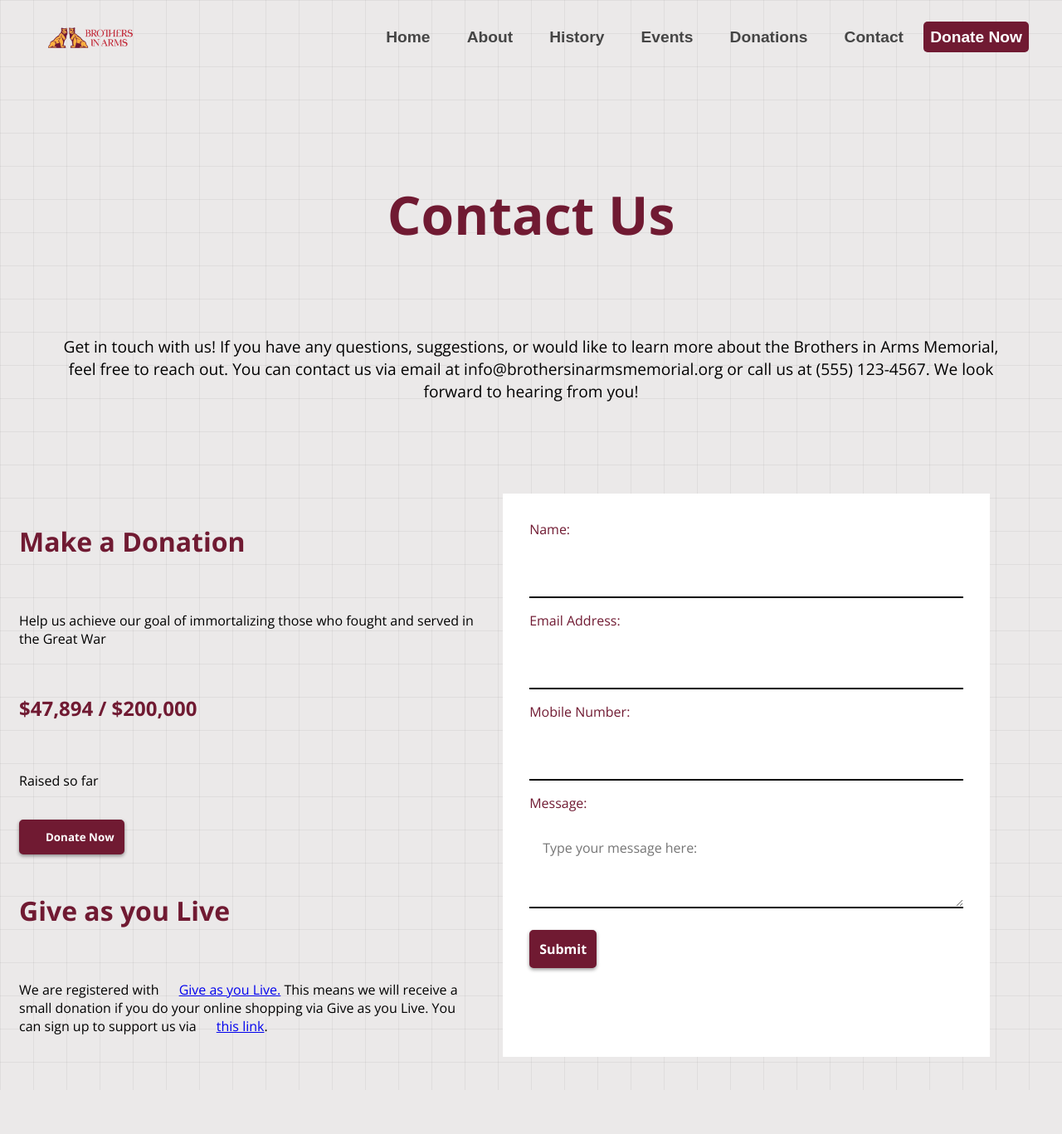
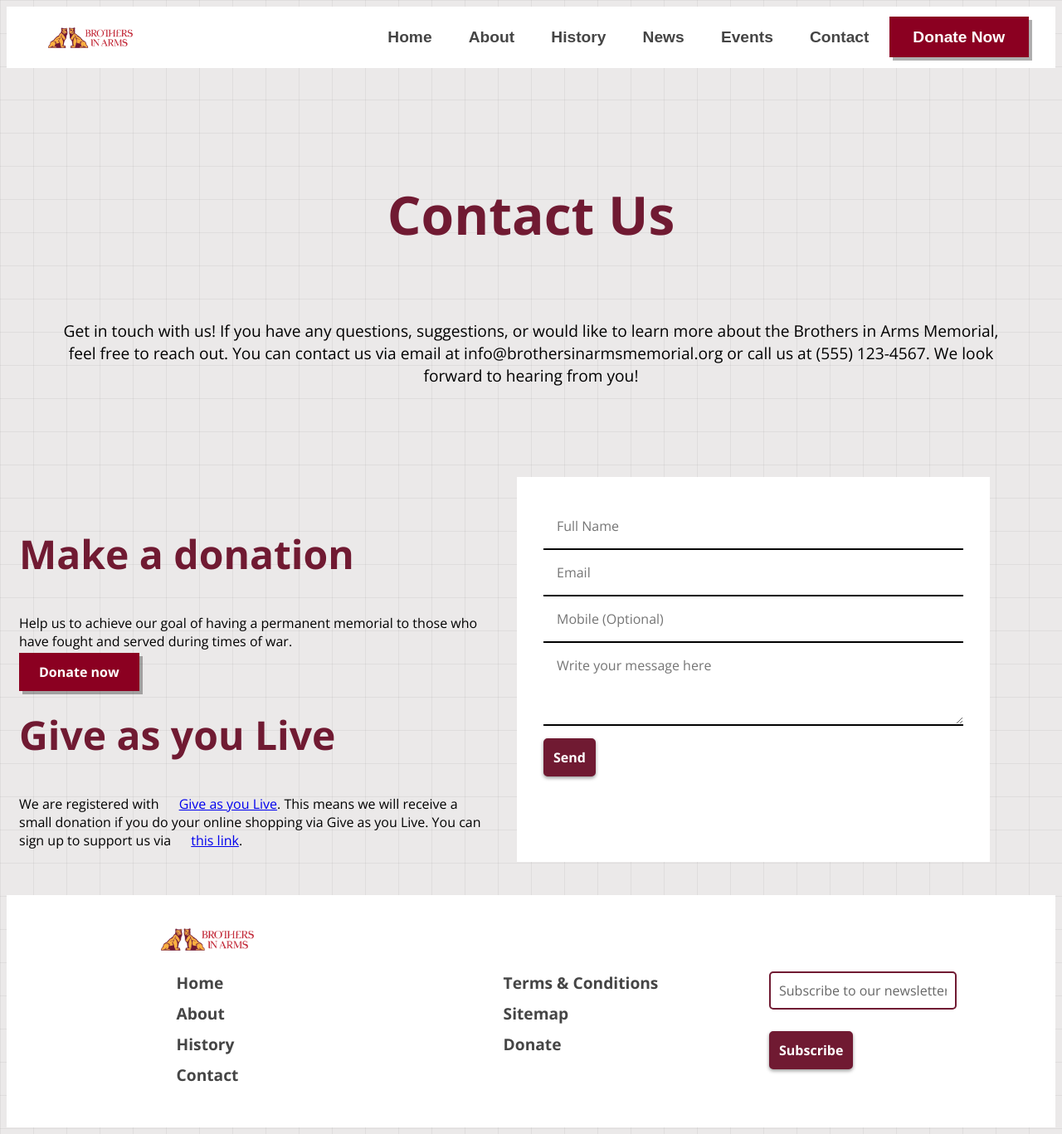
Before and after one commit to nikmeijer/brothers-in-arms-web, a PHP site: page /contact.php in a window 1280 px wide. Shown: the whole page at 83% size. Before the commit the page ends 1281 px from the top, so only its background shows below. Run offline with PHP 8.4, Linux system fonts and the light colour scheme; some web fonts are replaced.

Commit message:
contact form updated
its not fixed yet

```diff
--- a/contact.php
+++ b/contact.php
@@ -19,7 +19,8 @@
 <body>
     <h1 class="hidden">Brothers in Arms</h1>
 
-    <header class="full-width-grid-con">
+    <div class="header-back">
+        <header class="full-width-grid-con real-header">
             <h2 class="hidden">Header</h2>
             <div id="logo" class="col-start-2 col-end-2">
                 <a href="index.html">
@@ -31,10 +32,10 @@
                 <li><a href="index.html">Home</a></li>
                 <li><a href="about.html">About</a></li>
                 <li><a href="history.html">History</a></li>
+                <li><a href="news.html">News</a></li>
                 <li><a href="event.html">Events</a></li>
-            <li><a href="donations.html">Donations</a></li>
-            <li><a href="contact.html">Contact</a></li>
-            <li><a href="*" class="donate-nav">Donate Now</a></li>
+                <li><a href="contact.php">Contact</a></li>
+                <li><a href="gallery.html" class="see-all-button m-col-start-6 m-col-end-8">Donate Now</a></li>
             </nav>
             <!-- Mobile Menu -->
             <div id="mobile-nav" class="col-start-3 col-end-5 mobile">
@@ -46,14 +47,15 @@
                         <li><a href="index.html">Home</a></li>
                         <li><a href="about.html">About</a></li>
                         <li><a href="history.html">History</a></li>
+                        <li><a href="news.html">News</a></li>
                         <li><a href="event.html">Events</a></li>
-                    <li><a href="donations.html">Donations</a></li>
-                    <li><a href="contact.html">Contact</a></li>
-                    <li><a href="*" class="donate-nav">Donate Now</a></li>
+                        <li><a href="contact.php">Contact</a></li>
+                        <li><a href="gallery.html" class="see-all-button m-col-start-6 m-col-end-8">Donate Now</a></li>
                     </ul>
                 </div>
             </div>
         </header>
+    </div>
 
     <main>
         <section class="grid-con">
@@ -69,47 +71,85 @@
         </section>
 
 <section class="grid-con" id="contact-con">
-            <div class="col-span-4 m-col-span-7 l-col-span-7 xl-col-span-7" id="contact-text">
-                <h2>Make a Donation</h2>
-                <p>Help us achieve our goal of immortalizing those who fought and served in the Great War</p>
-                <h3>$47,894 / $200,000</h3>
-                <p>Raised so far</p>
-                <button><a href="*">Donate Now</a></button>
-                <h2>Give as you Live</h2>
-                <p>We are registered with <a href="*">Give as you Live.</a> This means we will receive a small donation
-                    if
-                    you do your online shopping via Give as you Live. You can sign up to support us via <a href="*">this
-                        link</a>.</p>
+
+    <!-- LEFT: Text Info -->
+    <div class="contact-donation-section col-span-4 m-col-span-6 l-col-span-6 xl-col-span-6">
+        <h2>Make a donation</h2>
+        <p>
+            Help us to achieve our goal of having a permanent memorial to those who have fought and served during times of war.
+        </p>
+        <a href="gallery.html" class="see-all-button">Donate now</a>
+
+        <h2 style="margin-top: 2rem;">Give as you Live</h2>
+        <p>
+            We are registered with <a href="#">Give as you Live</a>. This means we will receive a small donation if you do your online shopping via Give as you Live. You can sign up to support us via <a href="#">this link</a>.
+        </p>
     </div>
 
-            <div id="contact"
-                class="col-span-4 m-col-span-5 m-col-start-8 l-col-span-5 l-col-start-8 xl-col-span-5 xl-col-start-8">
+    <!-- RIGHT: Contact Form -->
+    <div id="contact" class="col-span-4 m-col-span-6 l-col-span-6 xl-col-span-6">
         <form method="post" action="includes/sendmail.php">
-                    <label for="name">Name:</label>
-                    <input type="text" id="name" name="name" required>
+            <input type="text" id="name" name="name" placeholder="Full Name" required>
 
-                    <label for="email">Email Address:</label>
-                    <input type="email" id="email" name="email" required>
+            <input type="email" id="email" name="email" placeholder="Email" required>
 
-                    <label for="mobile">Mobile Number:</label>
-                    <input type="text" id="mobile" name="mobile" required>
+            <input type="text" id="mobile" name="mobile" placeholder="Mobile (Optional)">
 
-                    <label for="message">Message:</label>
-                    <textarea id="message" name="message" required placeholder="Type your message here:"></textarea>
+            <textarea id="message" name="message" placeholder="Write your message here" required></textarea>
 
             <?php if (isset($_GET['success']) && $_GET['success'] == 1): ?>
                 <div class="success-message">Message sent successfully!</div>
             <?php else: ?>
-                    <button type="submit">Submit</button>
+                <button type="submit">Send</button>
             <?php endif; ?>
         </form>
     </div>
 </section>
+
+
     </main>
 
-    <footer>
+    <div id="site-footer">
+        <footer class="grid-con" >
+            <div class="col-span-4 m-col-start-1 m-col-end-5 l-col-start-1 l-col-end-5" id="footer-logo">
+                <a href="index.html">
+                    <img src="images/BIA_LOGO_COLOUR.png" alt="Logo">
+                </a>
+            </div>
+
+
+                <div class="col-span-2 m-col-start-1 m-col-end-5  footer-container"
+                    id="footer-nav-main-container">
+                    <ul id="footer-nav-main">
+                        <li><a href="index.html">Home</a></li>
+                        <li><a href="about.html">About</a></li>
+                        <li><a href="history.html">History</a></li>
+                        <li><a href="contact.php">Contact</a></li>
+                    </ul>
+                </div>
+
+                <div class="col-span-2 m-col-start-6 m-col-end-9 footer-container"
+                    id="footer-nav-secondary-container">
+                    <ul id="footer-nav-secondary">
+                        <li><a href="*">Terms & Conditions</a></li>
+                        <li><a href="*">Sitemap</a></li>
+                        <li><a href="*">Donate</a></li>
+                    </ul>
+                </div>
+
+                <div class="col-span-4 m-col-span-4 l-col-span-4 xl-col-span-4 footer-container"
+                    id="footer-subscribe-container">
+                    <div id="footer-subscribe">
+                        <form method="post" action="*">
+                            <input type="email" id="newsletter" name="newsletter" placeholder="Subscribe to our newsletter!"
+                                required>
+                            <button type="submit">Subscribe</button>
+                        </form>
+                    </div>
+                </div>
 
         </footer>
+    </div>
 </body>
 
 </html>
--- a/crosses.html
+++ b/crosses.html
@@ -87,7 +87,7 @@
                         <li><a href="index.html">Home</a></li>
                         <li><a href="about.html">About</a></li>
                         <li><a href="history.html">History</a></li>
-                        <li><a href="contact.html">Contact</a></li>
+                        <li><a href="contact.php">Contact</a></li>
                     </ul>
                 </div>
 
--- a/css/main.css
+++ b/css/main.css
@@ -766,9 +766,6 @@ span {
   }
 }
 #contact-hero {
-  display: flex;
-  flex-direction: column;
-  align-items: center;
   margin: 40px 0;
 }
 
@@ -791,14 +788,10 @@ span {
   }
 }
 #contact-con {
-  display: flex;
-  justify-content: space-between;
   margin: 40px 0;
 }
 
 #contact-text {
-  display: flex;
-  flex-direction: column;
   width: 100%;
 }
 
@@ -850,16 +843,12 @@ span {
 }
 
 #contact {
-  display: flex;
-  flex-direction: column;
   background-color: #fff;
   padding: 2em;
   width: 100%;
 }
 
 #contact form {
-  display: flex;
-  flex-direction: column;
   gap: 1em;
   width: 100%;
 }
@@ -930,6 +919,21 @@ span {
   align-self: flex-start;
 }
 
+.contact-donation-section {
+  margin-top: 20px;
+}
+
+.contact-donation-section h2 {
+  font-size: 3em;
+  text-align: left;
+}
+
+.contact-donation-section p {
+  margin-top: 15px;
+  margin-bottom: 15px;
+  text-align: left;
+}
+
 @media screen and (max-width: 768px) {
   #contact-con {
     flex-direction: column;
@@ -940,6 +944,9 @@ span {
   }
   #contact-text {
     margin-bottom: 20px;
+  }
+  .contact-donation-section {
+    display: none;
   }
 }
 h3 {
--- a/sass/pages/_contactpage.scss
+++ b/sass/pages/_contactpage.scss
@@ -1,7 +1,5 @@
 #contact-hero {
-    display: flex;
-    flex-direction: column;
-    align-items: center;
+
     margin: 40px 0;
 }
 
@@ -25,14 +23,12 @@
 }
 
 #contact-con {
-    display: flex;
-    justify-content: space-between;
+
     margin: 40px 0;
 }
 
 #contact-text {
-    display: flex;
-    flex-direction: column;
+
     width: 100%;
 }
 
@@ -84,16 +80,12 @@
 }
 
 #contact {
-    display: flex;
-    flex-direction: column;
     background-color: #fff;
     padding: 2em;
     width: 100%;
 }
 
 #contact form {
-    display: flex;
-    flex-direction: column;
     gap: 1em;
     width: 100%;
 }
@@ -164,6 +156,22 @@
     align-self: flex-start;
 }
 
+.contact-donation-section {
+    margin-top: 20px;
+
+}
+
+.contact-donation-section h2{
+    font-size: 3em;
+    text-align: left;
+}
+
+.contact-donation-section p{
+    margin-top: 15px;
+    margin-bottom: 15px;
+    text-align: left;
+}
+
 @media screen and (max-width: 768px) {
     #contact-con {
         flex-direction: column;
@@ -177,4 +185,8 @@
     #contact-text {
         margin-bottom: 20px;
     }
+
+    .contact-donation-section{
+        display: none;
+    }
 }
```
Lines whose indentation alone changed are shown as unchanged.
